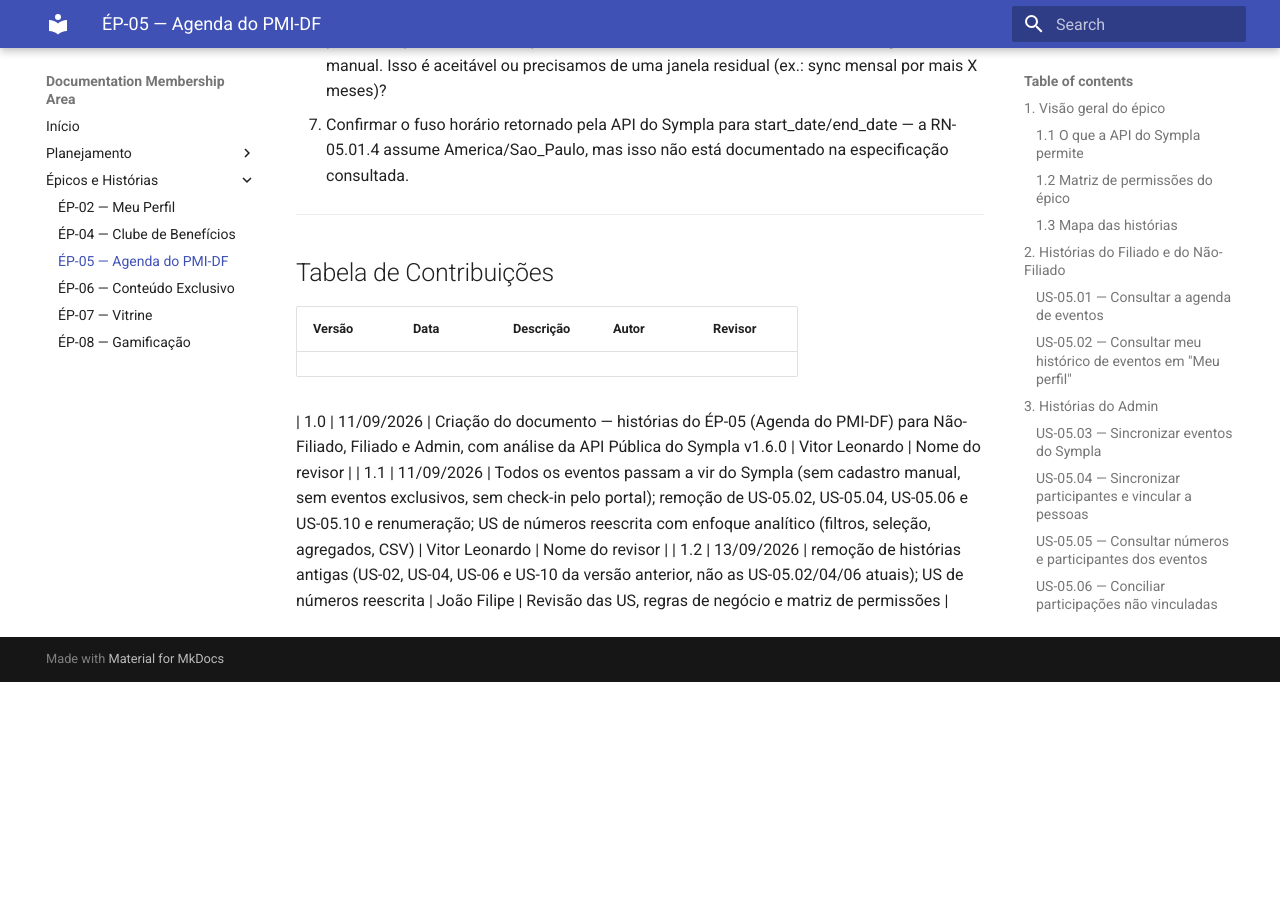
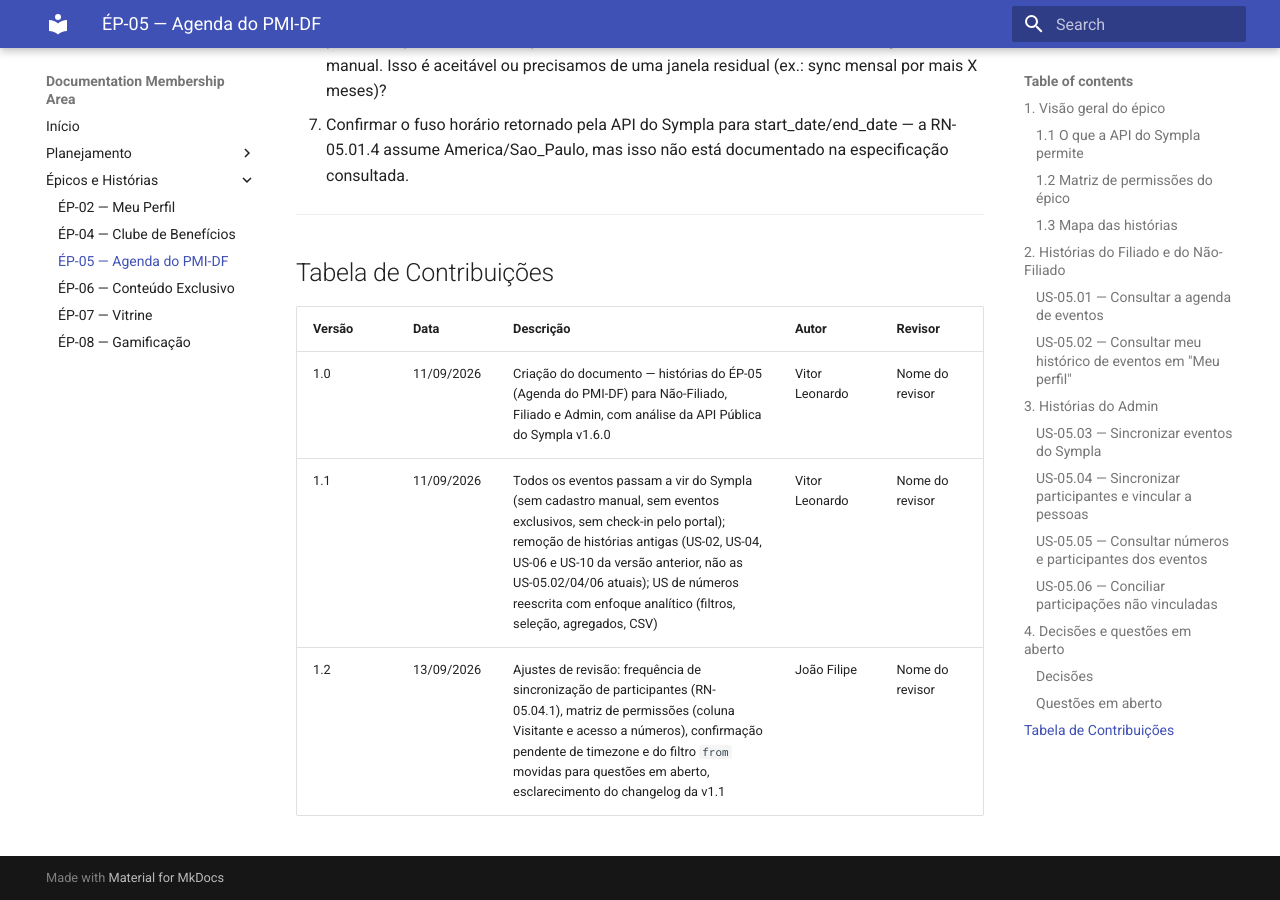
Before and after one commit to pmidf/documentation-membership-area, an MkDocs documentation site: the page built from docs/epicos-historias/agenda.md, in a window 1280 px wide and 900 px high, scrolled down 10932 px. Built offline with MkDocs 1.6.1 and Material for MkDocs 9.7.7, drawn with Linux system fonts in a browser that asks for light colours; before the commit the page ends 11614 px from its top, so only the background shows below that.

Commit message:
Update agenda.md

```diff
--- a/docs/epicos-historias/agenda.md
+++ b/docs/epicos-historias/agenda.md
@@ -260,12 +260,10 @@
 7. Confirmar o fuso horário retornado pela API do Sympla para start_date/end_date — a RN-05.01.4 assume America/Sao_Paulo, mas isso não está documentado na especificação consultada.
 
 ---
-
 ## Tabela de Contribuições
 
 | Versão | Data | Descrição | Autor | Revisor |
 |--------|------|-----------|-------|---------|
-
 | 1.0 | 11/09/2026 | Criação do documento — histórias do ÉP-05 (Agenda do PMI-DF) para Não-Filiado, Filiado e Admin, com análise da API Pública do Sympla v1.6.0 | Vitor Leonardo | Nome do revisor |
-| 1.1 | 11/09/2026 | Todos os eventos passam a vir do Sympla (sem cadastro manual, sem eventos exclusivos, sem check-in pelo portal); remoção de US-05.02, US-05.04, US-05.06 e US-05.10 e renumeração; US de números reescrita com enfoque analítico (filtros, seleção, agregados, CSV) | Vitor Leonardo | Nome do revisor |
-| 1.2 | 13/09/2026 | remoção de histórias antigas (US-02, US-04, US-06 e US-10 da versão anterior, não as US-05.02/04/06 atuais); US de números reescrita  | João Filipe | Revisão das US, regras de negócio e matriz de permissões |
+| 1.1 | 11/09/2026 | Todos os eventos passam a vir do Sympla (sem cadastro manual, sem eventos exclusivos, sem check-in pelo portal); remoção de histórias antigas (US-02, US-04, US-06 e US-10 da versão anterior, não as US-05.02/04/06 atuais); US de números reescrita com enfoque analítico (filtros, seleção, agregados, CSV) | Vitor Leonardo | Nome do revisor |
+| 1.2 | 13/09/2026 | Ajustes de revisão: frequência de sincronização de participantes (RN-05.04.1), matriz de permissões (coluna Visitante e acesso a números), confirmação pendente de timezone e do filtro `from` movidas para questões em aberto, esclarecimento do changelog da v1.1 | João Filipe | Nome do revisor |
```
